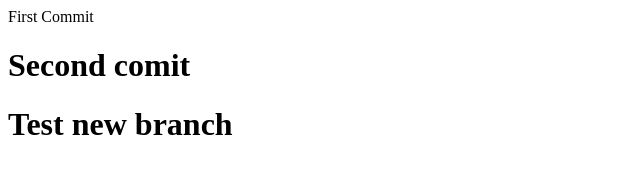
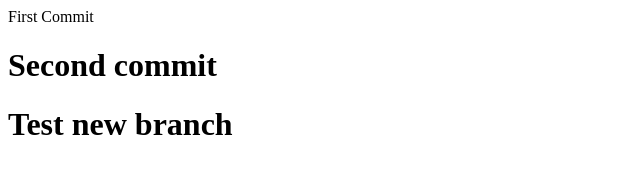
Before and after one commit to beambamt/git-477-202, a plain HTML site: page index.html in a window 1280 px wide. Shown: the full height of the page, 0-640 px from the left. Drawn offline with Linux system fonts and the light colour scheme.

Commit message:
Test new branc

```diff
--- a/index.html
+++ b/index.html
@@ -7,7 +7,7 @@
 </head>
 <body>
     <div>First Commit</div>
-    <h1>Second comit</h1>
+    <h1>Second commit</h1>
     <h1>Test new branch</h1>
 </body>
 </html>
```
